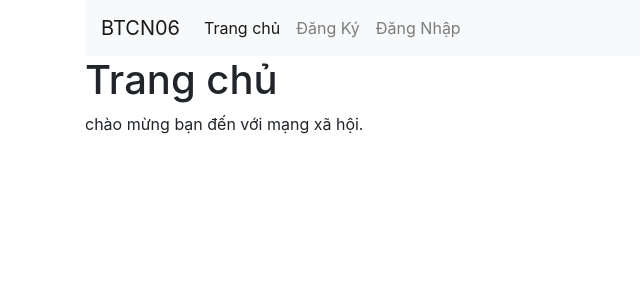
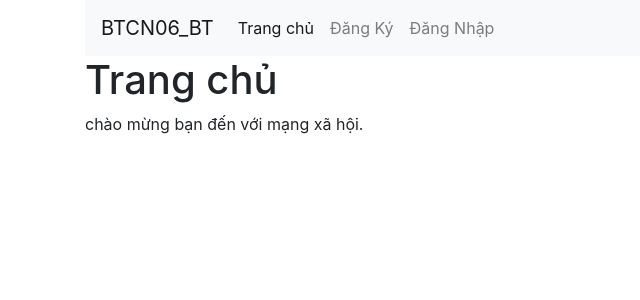
Before and after one commit to nhanhoc/btcn06, a PHP site: page /index.php in a window 1280 px wide. Shown: the top 300 px of the page, without its empty margins (0-640 px from the left). Run offline with PHP 8.4, Linux system fonts and the light colour scheme; data that the repository does not hold is empty.

Commit message:
chane navbar brand

```diff
--- a/header.php
+++ b/header.php
@@ -10,7 +10,7 @@
 <body>
 <div class="container">
 <nav class="navbar navbar-expand-lg navbar-light bg-light">
-  <a class="navbar-brand" href="#">BTCN06</a>
+  <a class="navbar-brand" href="#">BTCN06_BT</a>
   <button class="navbar-toggler" type="button" data-toggle="collapse" data-target="#navbarSupportedContent" aria-controls="navbarSupportedContent" aria-expanded="false" aria-label="Toggle navigation">
     <span class="navbar-toggler-icon"></span>
   </button>
```
